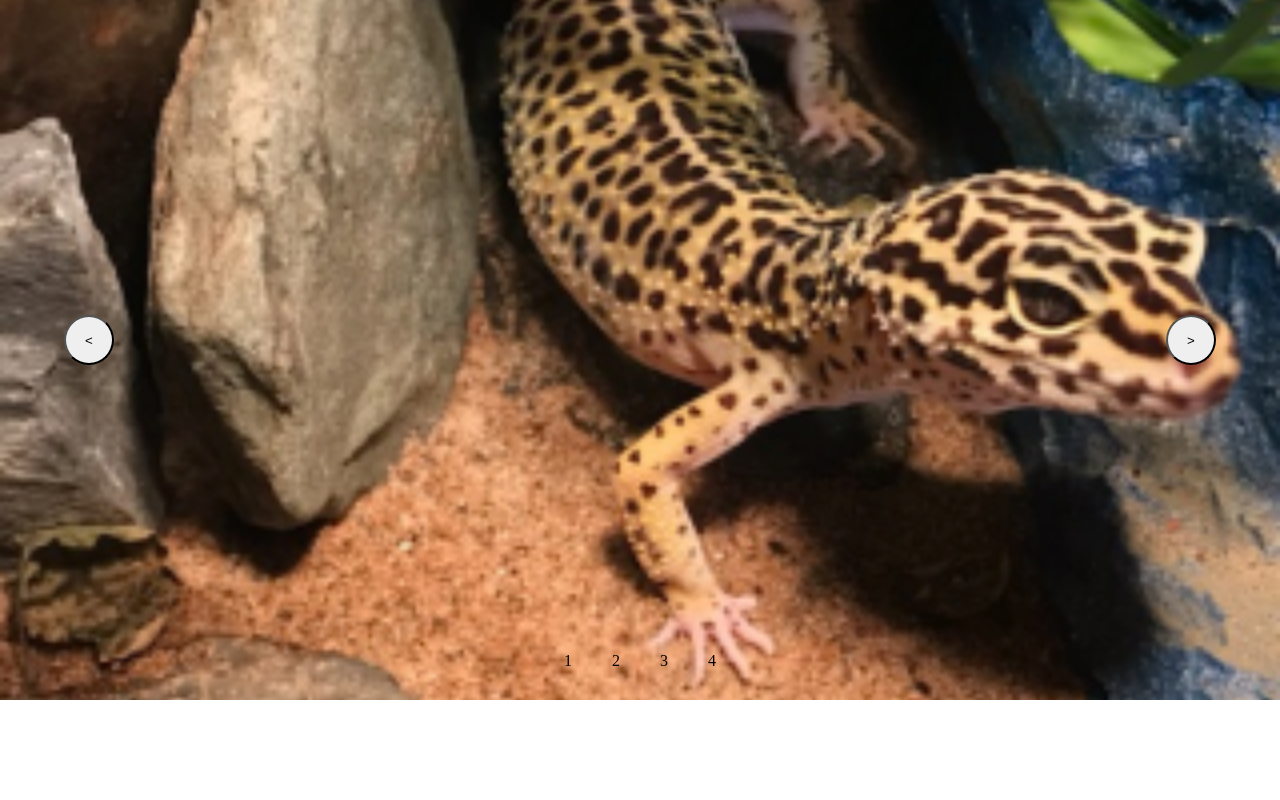
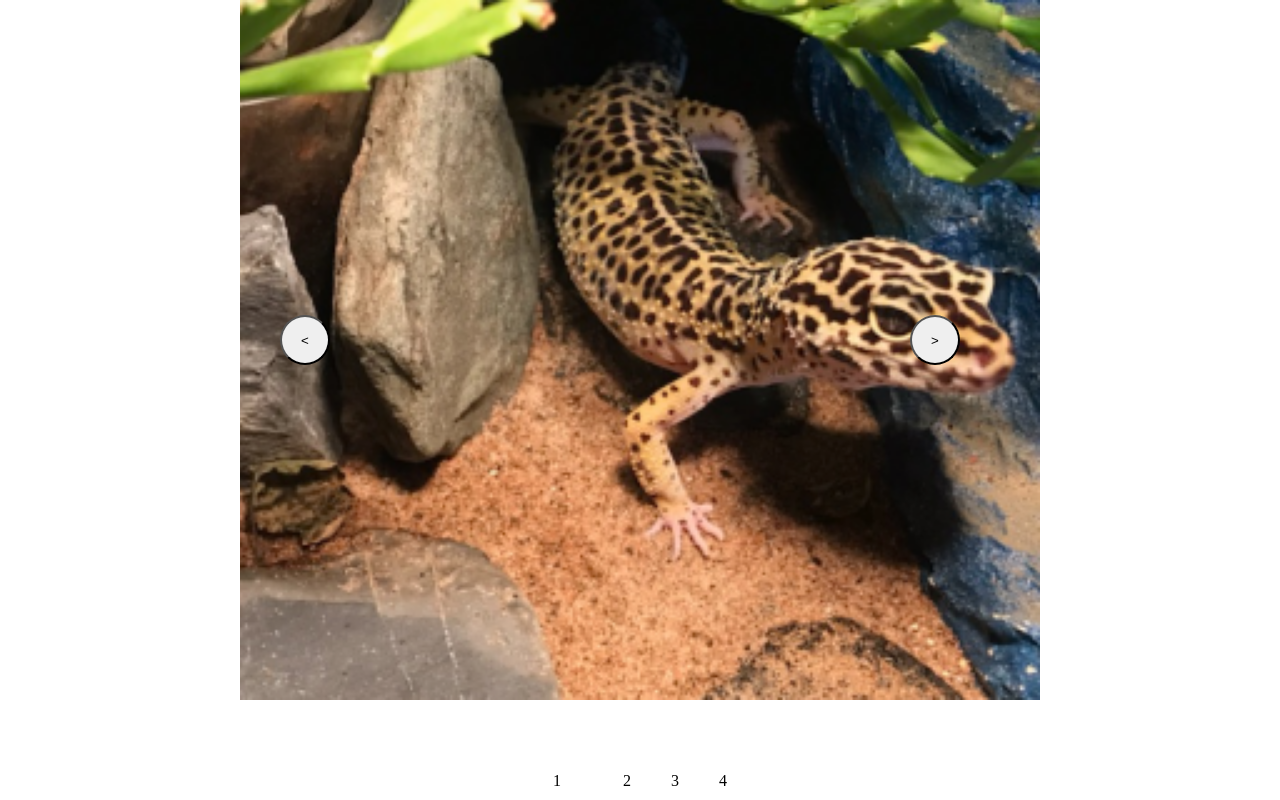
Before and after one commit to Tjoennaas/231029-gallery-slideshow, a plain HTML site: page index.html in a window 1280 px wide. Drawn offline with Linux system fonts and the light colour scheme.

Commit message:
adding scroll function

```diff
--- a/css/style.css
+++ b/css/style.css
@@ -1,4 +1,3 @@
-
 *{
   margin: 0;
   }
@@ -9,7 +8,10 @@
     height: 700px;
     margin: auto;
     overflow: hidden;
+    background-color: black;
+
    }
+
 
   .list { position: absolute;
     top:0;
@@ -17,7 +19,7 @@
     height: 100%;
     display: flex;
     width: max-content;
-    transition: ;
+    transition: 1s ;
   }
 
   .list img{
@@ -39,7 +41,6 @@
       width: 50px ;
       height: 50px ;
       border-radius:50%;
-
      }
 
 .dots{
@@ -60,8 +61,40 @@
   background-color:;
   margin: 20px;
   border-radius: ;
+  transition: 1s;
+  margin-bottom: 0px ;
  }
  .dots li.active{
-   width:px;
+   width: 30px;
+}
 
+ #next {
+  position: fixed;
+  right: 25%;
+  width: px ;}
+
+  #prev {
+    position: fixed;
   }
+
+  .dots{
+    position: fixed;
+    margin-bottom:;
+  }
+
+  .slider {
+    width: 100vh;
+    overflow-x: scroll;
+  }
+  .slider {
+  display: flex;
+  scroll-snap-type: x mandatory;
+  }
+
+  .list { display: flex;
+  }
+  .list img {
+   width: 100vh;
+   scroll-snap-align: start;
+   scroll-snap-stop: always;
+  }
--- a/index.html
+++ b/index.html
@@ -5,13 +5,14 @@
     <meta charset="UTF-8">
     <meta name="viewport" content="width=device-width, initial-scale=1.0">
     <title>Document</title>
+    <link rel="stylesheet" href="css/reset.css">
     <link rel="stylesheet" href="css/style.css">
 </head>
 <body>
 
     <div class="slider">
         <div class="list">
-          <div class="item">
+          <div class="item active">
           <img src="assets/img0.1.png" alt="">
           </div>
 
--- a/scripts/main.js
+++ b/scripts/main.js
@@ -6,9 +6,9 @@
     let prev = document.getElementById('prev');
     let next = document.getElementById('next');
 
+    let active = 0;
+    let lengthItems = items.length -1 ;
 
-    let active = 0;
-    let lengthItems = items.length - 1;
 
     next.onclick = function () {
       if (active + 1 > lengthItems) {
@@ -27,20 +27,21 @@
     reloadSlider();
 }
 
+function reloadSlider(){
+let checkLeft = items[active].offsetLeft;
+list.style.left = - checkLeft +'px';}
 
-  function reloadSlider(){
-    let checkLeft = items[active].offsetLeft;
-    list.style.left = - checkLeft +'px';
 
   let lastActiveDot = document.querySelector('.slider .dots li.active');
   lastActiveDot.classList.remove('.active');
+  dots [active].classList.add('active');
 
-}
+
 
 dots.forEach((li, key)=> {
-  li.addEventListener('click', function(){
+  li.addEventListener('click', function() {
     active = key;
     reloadSlider();
 
+ })
 })
-})
```
Also changed, not shown: css/reset.css (line endings or trailing spaces). Lines whose indentation alone changed are shown as unchanged.
